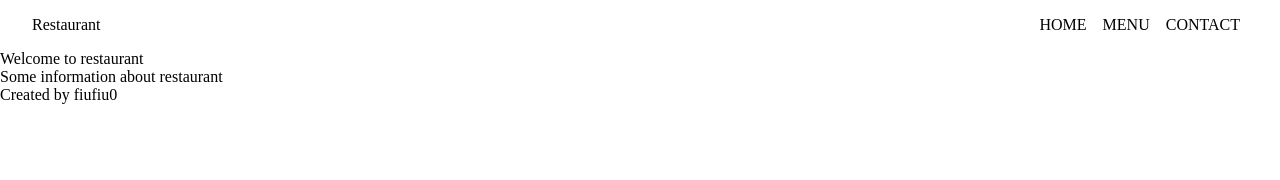
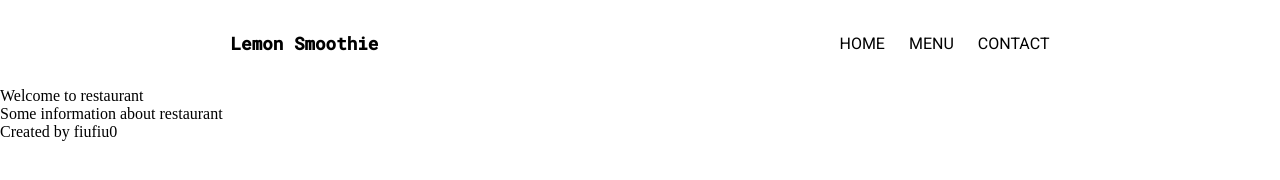
Before and after one commit to fiufiu0/restaurant-page, a website built with webpack: page dist/index.html in a window 1280 px wide. Built offline with nearby package versions, Linux system fonts and the light colour scheme.

Commit message:
more styling to header, fonts

```diff
--- a/package.json
+++ b/package.json
@@ -6,7 +6,8 @@
   "scripts": {
     "test": "echo \"Error: no test specified\" && exit 1",
     "build": "webpack",
-    "watch": "webpack --watch"
+    "watch": "webpack --watch",
+    "start": "webpack serve --open"
   },
   "author": "",
   "license": "ISC",
@@ -14,6 +15,7 @@
     "css-loader": "^6.8.1",
     "style-loader": "^3.3.3",
     "webpack": "^5.86.0",
-    "webpack-cli": "^5.1.4"
+    "webpack-cli": "^5.1.4",
+    "webpack-dev-server": "^4.15.1"
   }
 }
--- a/src/initial.js
+++ b/src/initial.js
@@ -26,7 +26,7 @@ function initialPage() {
 
   const name = document.createElement("p");
   name.classList.add("name");
-  name.textContent = "Restaurant";
+  name.textContent = "Lemon Smoothie";
 
   const links = document.createElement("ul");
   links.classList.add("links");
--- a/src/style.css
+++ b/src/style.css
@@ -1,3 +1,6 @@
+@import url('https://fonts.googleapis.com/css2?family=Roboto:wght@300;400;500;700&display=swap');
+@import url('https://fonts.googleapis.com/css2?family=Roboto+Mono:wght@300;400;500&display=swap');
+
 *, *::before, *::after {
     box-sizing: border-box;
     margin: 0;
@@ -9,17 +12,25 @@
 .header {
     display: flex;
     align-items: center;
-    justify-content: space-between;
-    padding: 1rem 2rem;
+    justify-content: space-around;
+    padding: 2rem 0rem;
+}
+
+.name {
+    font-family: "Roboto Mono", -apple-system,system-ui,BlinkMacSystemFont,"Segoe UI",Roboto,"Helvetica Neue",Arial,sans-serif;
+    font-weight: 700;
+    font-size: 1.1rem;
 }
 
 .links {
     display: flex;
     list-style: none;
+    gap: 1.5rem;
+    font-family: "Roboto", -apple-system,system-ui,BlinkMacSystemFont,"Segoe UI",Roboto,"Helvetica Neue",Arial,sans-serif;
+    font-weight: 400;
 }
 
 .links li {
-    padding: 0 0.5rem;
     text-transform: uppercase;
     cursor: pointer;
 }
--- a/webpack.config.js
+++ b/webpack.config.js
@@ -2,9 +2,13 @@ const path = require("path");
 
 module.exports = {
   entry: "./src/index.js",
+  mode: "development",
   output: {
     filename: "main.js",
     path: path.resolve(__dirname, "dist"),
+  },
+  devServer: {
+    static: './dist',
   },
   module: {
     rules: [
```
Also changed, not shown: src/tabs/home.js (+12 -13 lines), 1 other file.
